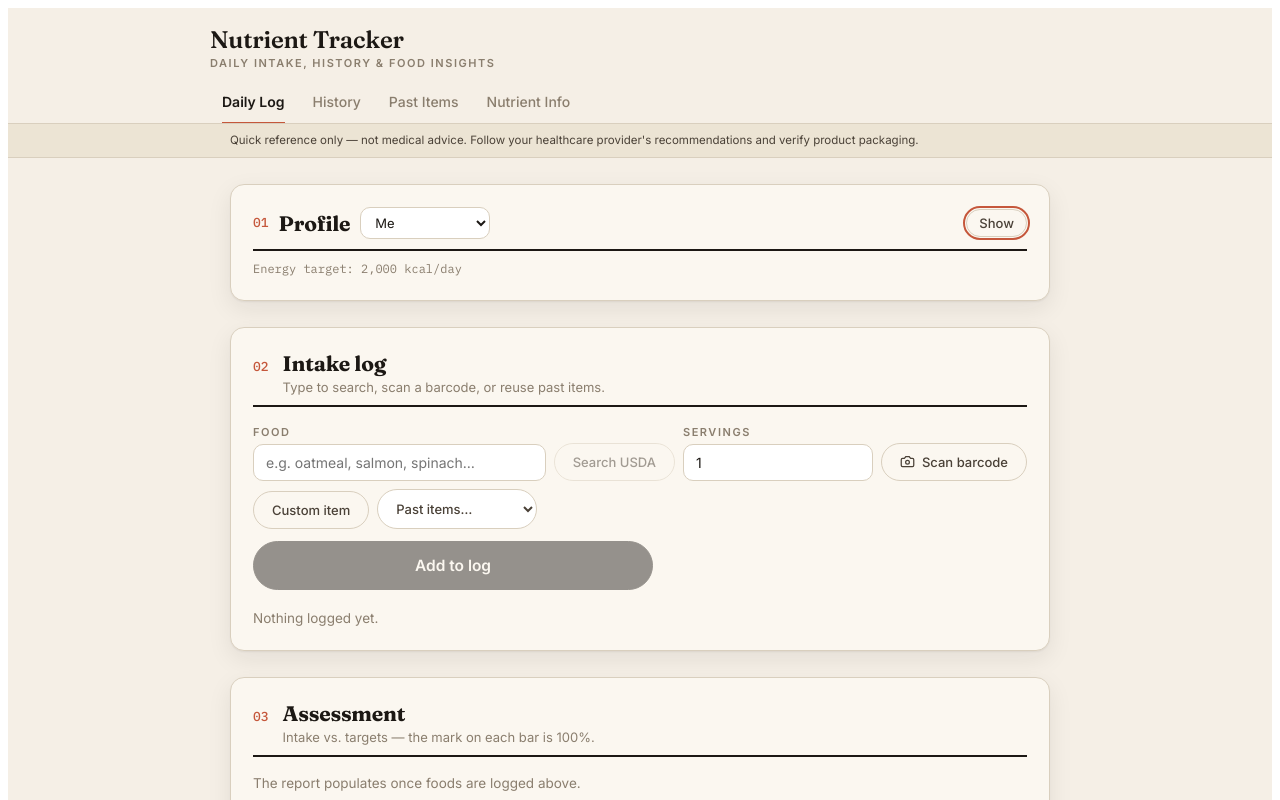
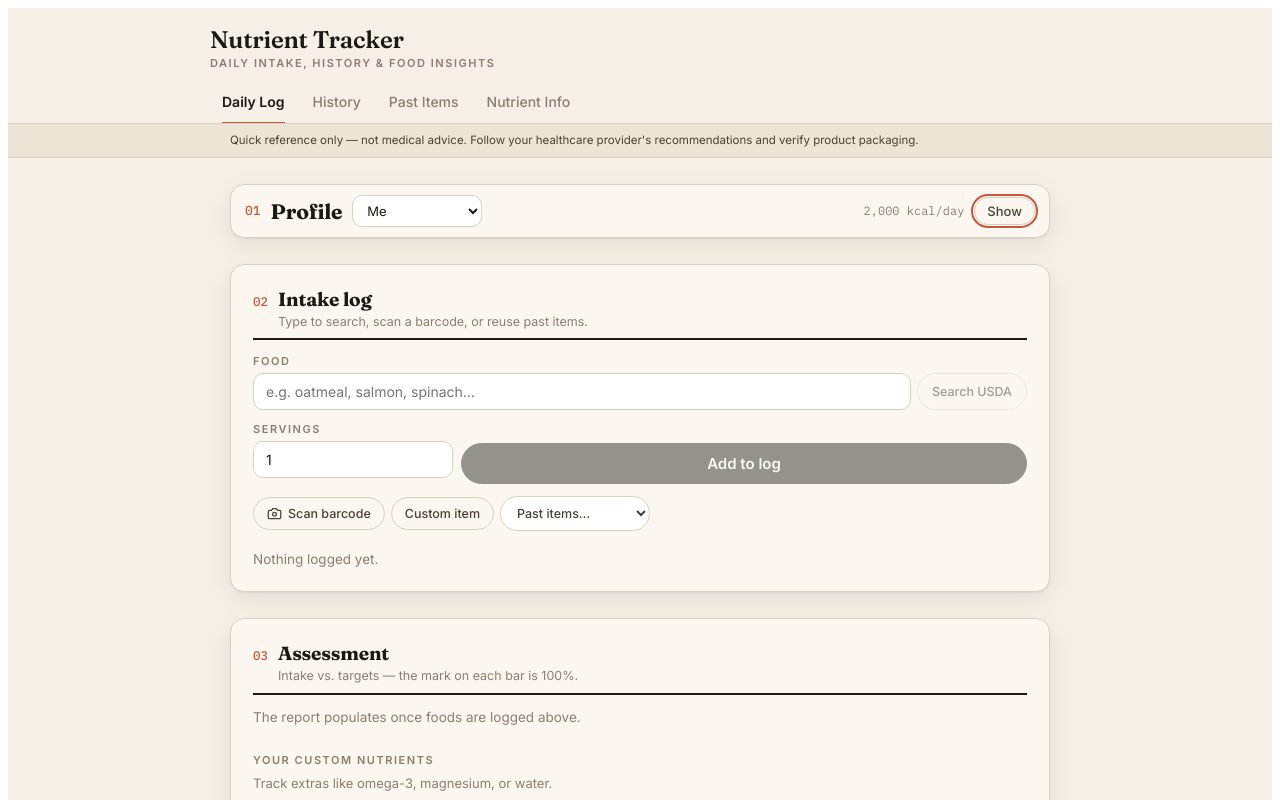
Before and after one commit to TKB789/nutrients, a React (Vite) app: page / in a window 1280 px wide. Both pictures are taken after a click on the button "Hide". Shown: the top 800 px of the page. Built offline with nearby package versions, Linux system fonts and the light colour scheme.

Commit message:
Add files via upload

```diff
--- a/src/App.jsx
+++ b/src/App.jsx
@@ -768,7 +768,19 @@ const css = `
 .na-btn:hover { background: #4a4137; border-color: #4a4137; }
 .na-btn-quiet { background: transparent; color: #4a4137; border-color: ${C.rule}; }
 .na-btn-quiet:hover { background: #ece4d4; }
-.na-panel { background: ${C.panel}; border: 1px solid ${C.rule}; border-radius: 14px; box-shadow: 0 1px 2px rgba(28,24,20,.06), 0 8px 24px rgba(28,24,20,.08); }
+.na-panel { background: ${C.panel}; border: 1px solid ${C.rule}; border-radius: 14px; box-shadow: 0 1px 2px rgba(28,24,20,.06), 0 8px 24px rgba(28,24,20,.08); padding: 22px 22px 24px; }
+.na-main { max-width: 860px; margin: 0 auto; padding: 26px 20px 40px; display: grid; gap: 26px; }
+.na-chipbtn { font: inherit; font-size: 12.5px; font-weight: 500; padding: 8px 13px; cursor: pointer; border: 1px solid ${C.rule}; background: transparent; color: #4a4137; border-radius: 999px; display: inline-flex; align-items: center; gap: 6px; white-space: nowrap; }
+.na-chipbtn:hover { background: #ece4d4; }
+.na-hdr { background: ${C.paper}; border-bottom: 1px solid ${C.rule}; padding: 18px 20px 0; }
+.na-banner { max-width: 860px; margin: 0 auto; padding: 8px 20px; font-size: 11.5px; line-height: 1.5; color: #4a4137; }
+@media (max-width: 600px) {
+  .na-panel { padding: 15px 14px 17px; border-radius: 12px; }
+  .na-main { padding: 14px 12px 32px; gap: 14px; }
+  .na-hdr { padding: 12px 14px 0; }
+  .na-banner { padding: 7px 14px; font-size: 11px; }
+  .na-tab { padding: 11px 10px; font-size: 13.5px; }
+}
 .na-tab { font: inherit; font-size: 14px; font-weight: 500; padding: 13px 12px; background: none; border: none; position: relative; color: ${C.faint}; cursor: pointer; white-space: nowrap; }
 .na-tab[aria-selected="true"] { color: ${C.ink}; font-weight: 600; }
 .na-tab[aria-selected="true"]::after { content: ''; position: absolute; bottom: -1px; left: 12px; right: 12px; height: 2px; background: ${C.accent}; }
@@ -1214,11 +1226,11 @@ function Field({ label, children, note }) {
 
 function SectionHead({ num, title, sub }) {
   return (
-    <div style={{ display: "flex", alignItems: "baseline", gap: 14, borderBottom: `2px solid ${C.navy}`, paddingBottom: 10, marginBottom: 18 }}>
-      {num && <span className="na-mono" style={{ fontSize: 13, color: C.accent, fontWeight: 500 }}>{num}</span>}
+    <div style={{ display: "flex", alignItems: "baseline", gap: 10, borderBottom: `2px solid ${C.navy}`, paddingBottom: 8, marginBottom: 14 }}>
+      {num && <span className="na-mono" style={{ fontSize: 12.5, color: C.accent, fontWeight: 500 }}>{num}</span>}
       <div>
-        <h2 className="na-serif" style={{ margin: 0, fontSize: 21, fontWeight: 700, color: C.navy }}>{title}</h2>
-        {sub && <p style={{ margin: "3px 0 0", fontSize: 13, color: C.faint }}>{sub}</p>}
+        <h2 className="na-serif" style={{ margin: 0, fontSize: 19, fontWeight: 700, color: C.navy }}>{title}</h2>
+        {sub && <p style={{ margin: "2px 0 0", fontSize: 12.5, color: C.faint, lineHeight: 1.4 }}>{sub}</p>}
       </div>
     </div>
   );
@@ -1823,7 +1835,7 @@ function RecipeImport({ req, onCancel, onComplete }) {
   }, [matched]);
 
   return (
-    <section className="na-panel" style={{ padding: "18px 20px 20px", borderLeft: `3px solid ${C.accent}` }}>
+    <section className="na-panel" style={{ borderLeft: `3px solid ${C.accent}` }}>
       <div style={{ display: "flex", justifyContent: "space-between", alignItems: "baseline", gap: 10, flexWrap: "wrap", marginBottom: 6 }}>
         <h2 className="na-serif" style={{ margin: 0, fontSize: 18, fontWeight: 700 }}>
           Import: {req.title}
@@ -1959,7 +1971,7 @@ function ReferenceTab({ targets }) {
     k === "vitD" ? `${targets.vitD} mcg` : "";
 
   return (
-    <section className="na-panel" style={{ padding: "22px 22px 10px" }}>
+    <section className="na-panel" style={{ paddingBottom: 10 }}>
       <SectionHead title="Nutrient reference" sub="What each tracked nutrient does, signs of shortfall, and how to get more. Targets shown reflect your profile." />
       {[...NUTRIENT_INFO, ...PRESET_NUTRIENTS.filter(pn => PRESET_INFO[pn.key]).map(pn => ({
         key: pn.key, ext: true, name: pn.name,
@@ -2029,7 +2041,7 @@ function HistoryTab({ history, onDeleteDay }) {
   }, [history, windowDays]); // eslint-disable-line
 
   return (
-    <section className="na-panel" style={{ padding: "22px 22px 24px" }}>
+    <section className="na-panel">
       <SectionHead title="History" sub="Saved daily reports, and which nutrients you ran low on over time." />
       <div style={{ display: "flex", gap: 8, marginBottom: 18 }}>
         {[7, 30].map(w => (
@@ -2150,7 +2162,7 @@ function PastItemsTab({ barcodes, customFoods, recentFoods, recipes, onSelect, o
   ];
   const total = groups.reduce((n, g) => n + g.rows.length, 0);
   return (
-    <section className="na-panel" style={{ padding: "22px 22px 24px" }}>
+    <section className="na-panel">
       <SectionHead title="Past items" sub="Everything you've scanned, entered, or imported. Tap an item to select it on the Daily Log." />
       <input className="na-input" type="search" value={filter} onChange={e => setFilter(e.target.value)}
         placeholder="Filter by name…" style={{ marginBottom: 12, maxWidth: 380 }} />
@@ -2732,7 +2744,7 @@ export default function NutritionAssessment() {
     <div className="na-root">
       <style>{css}</style>
 
-      <header style={{ background: C.paper, borderBottom: `1px solid ${C.rule}`, padding: "18px 20px 0" }}>
+      <header className="na-hdr">
         <div style={{ maxWidth: 860, margin: "0 auto" }}>
           <div>
             <h1 className="na-serif" style={{ margin: 0, fontSize: 24, fontWeight: 600, lineHeight: 1.15 }}>
@@ -2751,13 +2763,13 @@ export default function NutritionAssessment() {
       </header>
 
       <div style={{ background: "#ece4d4", borderBottom: `1px solid ${C.rule}` }}>
-        <p style={{ maxWidth: 860, margin: "0 auto", padding: "8px 20px", fontSize: 11.5, lineHeight: 1.5, color: "#4a4137" }}>
+        <p className="na-banner" style={{ margin: "0 auto" }}>
           Quick reference only — not medical advice. Follow your healthcare provider's
           recommendations and verify product packaging.
         </p>
       </div>
 
-      <main style={{ maxWidth: 860, margin: "0 auto", padding: "26px 20px 40px", display: "grid", gap: 26 }}>
+      <main className="na-main">
 
         {tab === "reference" && <ReferenceTab targets={targets} />}
         {tab === "history" && <HistoryTab history={history} onDeleteDay={deleteHistoryDay} />}
@@ -2771,8 +2783,8 @@ export default function NutritionAssessment() {
           <>
             {importReq && <RecipeImport req={importReq} onCancel={() => setImportReq(null)} onComplete={completeImport} />}
             {/* ---------- 01 Profile ---------- */}
-            <section className="na-panel" style={{ padding: "22px 22px 24px" }}>
-              <div style={{ display: "flex", alignItems: "center", gap: 10, borderBottom: `2px solid ${C.navy}`, paddingBottom: 10, marginBottom: profileOpen ? 18 : 0, flexWrap: "wrap" }}>
+            <section className="na-panel" style={profileOpen ? undefined : { padding: "10px 14px" }}>
+              <div style={{ display: "flex", alignItems: "center", gap: 10, borderBottom: profileOpen ? `2px solid ${C.navy}` : "none", paddingBottom: profileOpen ? 10 : 0, marginBottom: profileOpen ? 14 : 0, flexWrap: "wrap" }}>
                 <span className="na-mono" style={{ fontSize: 13, color: C.accent, fontWeight: 500 }}>01</span>
                 <h2 className="na-serif" style={{ margin: 0, fontSize: 21, fontWeight: 700, color: C.navy, flex: "0 0 auto" }}>Profile</h2>
                 <select className="na-select" value={currentUser} aria-label="Logging for"
@@ -2789,6 +2801,11 @@ export default function NutritionAssessment() {
                   </>
                 )}
                 <span style={{ flex: 1 }} />
+                {!profileOpen && (
+                  <span className="na-mono" style={{ fontSize: 12, color: C.faint, whiteSpace: "nowrap" }}>
+                    {targets.kcal.toLocaleString()} kcal/day
+                  </span>
+                )}
                 <button className="na-btn na-btn-quiet" aria-expanded={profileOpen}
                   onClick={() => setProfileOpen(o => {
                     const nv = !o;
@@ -2869,23 +2886,22 @@ export default function NutritionAssessment() {
                     Energy target basis: {targets.kcalBasis} → {targets.kcal.toLocaleString()} kcal/day
                   </p>
                 </>
-              ) : (
-                <p className="na-mono" style={{ fontSize: 12, color: C.faint, margin: "10px 0 0" }}>
-                  Energy target: {targets.kcal.toLocaleString()} kcal/day
-                </p>
-              )}
+              ) : null}
             </section>
 
             {/* ---------- 02 Intake log ---------- */}
-            <section className="na-panel" style={{ padding: "22px 22px 24px" }}>
+            <section className="na-panel">
               <SectionHead num="02" title="Intake log" sub="Type to search, scan a barcode, or reuse past items." />
 
-              <div style={{ display: "flex", gap: 8, flexWrap: "wrap", alignItems: "flex-end" }}>
-                <div style={{ flex: "1 1 220px", position: "relative" }}>
+              <div style={{ display: "grid", gap: 12 }}>
+                {/* Row 1 — food search with the USDA lookup attached to the field */}
+                <div style={{ position: "relative" }}>
                   <Field label="Food">
+                    <div style={{ display: "flex", gap: 6 }}>
                       <input
                         className="na-input" value={selected ? selected.name : query}
                         placeholder="e.g. oatmeal, salmon, spinach…"
+                        style={{ flex: 1, minWidth: 0 }}
                         onChange={(e) => { setSelected(null); setQuery(e.target.value); setHideSuggest(false); }}
                         onFocus={() => setHideSuggest(false)}
                         onBlur={() => setTimeout(() => setHideSuggest(true), 150)}
@@ -2894,6 +2910,11 @@ export default function NutritionAssessment() {
                           if (e.key === "Escape") setHideSuggest(true);
                         }}
                       />
+                      <button className="na-btn na-btn-quiet" onClick={runUsdaSearch} disabled={searching || !query.trim()}
+                        style={{ opacity: searching || !query.trim() ? 0.5 : 1, flexShrink: 0, padding: "9px 14px", fontSize: 12.5 }}>
+                        {searching ? "Searching…" : "Search USDA"}
+                      </button>
+                    </div>
                   </Field>
                   {matches.length > 0 && !selected && usdaResults.length === 0 && !hideSuggest && (
                     <ul style={{ position: "absolute", zIndex: 5, left: 0, right: 0, top: "100%", margin: 0, padding: 0, listStyle: "none", background: "#fff", border: `1px solid ${C.rule}`, borderTop: "none", boxShadow: "0 6px 16px rgba(24,36,48,0.12)" }}>
@@ -2911,11 +2932,9 @@ export default function NutritionAssessment() {
                     </ul>
                   )}
                 </div>
-                <button className="na-btn na-btn-quiet" onClick={runUsdaSearch} disabled={searching || !query.trim()}
-                  style={{ opacity: searching || !query.trim() ? 0.5 : 1 }}>
-                  {searching ? "Searching…" : "Search USDA"}
-                </button>
-                <div style={{ width: 190 }}>
+                {/* Row 2 — quantity and the primary action side by side */}
+                <div style={{ display: "flex", gap: 8, alignItems: "flex-start", flexWrap: "wrap" }}>
+                <div style={{ flex: "0 1 200px", minWidth: 140 }}>
                   {selected && selected.per100g ? (
                     <Field label="Amount" note={amountUnit !== "serving" && UNITS[amountUnit] && UNITS[amountUnit].approx ? "Volume units are approximate — density varies by food." : null}>
                       <div style={{ display: "flex", gap: 6 }}>
@@ -2932,8 +2951,17 @@ export default function NutritionAssessment() {
                     </Field>
                   )}
                 </div>
-                <button className="na-btn na-btn-quiet" onClick={() => { setShowScanner(s => !s); setScanStatus(""); }}
-                  style={{ display: "inline-flex", alignItems: "center", gap: 7 }}>
+                {/* Primary action — beside the quantity so logging is one glance, one tap */}
+                <button className="na-btn" onClick={addFood} disabled={!selected}
+                  style={{ opacity: selected ? 1 : 0.45, flex: "1 1 170px", marginTop: 21,
+                    padding: "10px 18px", fontSize: 15, fontWeight: 600 }}>
+                  Add to log
+                </button>
+                </div>
+
+                {/* Row 3 — other ways to find a food, as quiet chips */}
+                <div style={{ display: "flex", gap: 6, flexWrap: "wrap", alignItems: "center" }}>
+                <button className="na-chipbtn" onClick={() => { setShowScanner(s => !s); setScanStatus(""); }}>
                   {!showScanner && (
                     <svg aria-hidden width="15" height="15" viewBox="0 0 24 24" fill="none" stroke="currentColor" strokeWidth="2" strokeLinecap="round" strokeLinejoin="round">
                       <path d="M14.5 4h-5L7 7H4a2 2 0 0 0-2 2v9a2 2 0 0 0 2 2h16a2 2 0 0 0 2-2V9a2 2 0 0 0-2-2h-3l-2.5-3z" />
@@ -2942,12 +2970,12 @@ export default function NutritionAssessment() {
                   )}
                   {showScanner ? "Cancel scan" : "Scan barcode"}
                 </button>
-                <button className="na-btn na-btn-quiet" onClick={() => setShowCustom(s => !s)}>
+                <button className="na-chipbtn" onClick={() => setShowCustom(s => !s)}>
                   {showCustom ? "Cancel custom item" : "Custom item"}
                 </button>
-                <div style={{ width: 160 }}>
+                <div style={{ flex: "0 1 150px", minWidth: 120 }}>
                   <select className="na-select" value="" aria-label="Past items"
-                    style={{ borderRadius: 999, padding: "10px 14px", fontSize: 13, fontWeight: 500, color: "#4a4137" }}
+                    style={{ borderRadius: 999, padding: "8px 12px", fontSize: 12.5, fontWeight: 500, color: "#4a4137" }}
                     onChange={e => {
                       const v = e.target.value;
                       if (!v) return;
@@ -2993,14 +3021,7 @@ export default function NutritionAssessment() {
                   </select>
                 </div>
               </div>
-
-              {/* Primary action — sized and placed last to signal it records the entry */}
-              <button className="na-btn" onClick={addFood} disabled={!selected}
-                style={{ opacity: selected ? 1 : 0.45, display: "block", width: "100%", maxWidth: 400,
-                  marginTop: 12, padding: "14px 18px", fontSize: 15.5, fontWeight: 600 }}>
-                Add to log
-              </button>
-
+              </div>
 
               {showScanner && <BarcodeScanner onDetect={handleBarcode} onClose={() => setShowScanner(false)} />}
               {scanStatus && <p className="na-mono" style={{ marginTop: 12, marginBottom: 0, fontSize: 12.5, color: C.ok }}>{scanStatus}</p>}
@@ -3130,7 +3151,7 @@ export default function NutritionAssessment() {
             </section>
 
             {/* ---------- 03 Assessment ---------- */}
-            <section className="na-panel" style={{ padding: "22px 22px 10px" }}>
+            <section className="na-panel" style={{ paddingBottom: 10 }}>
               <SectionHead num="03" title="Assessment" sub="Intake vs. targets — the mark on each bar is 100%." />
               {log.length === 0 ? (
                 <p style={{ fontSize: 13.5, color: C.faint, paddingBottom: 14 }}>The report populates once foods are logged above.</p>
@@ -3297,7 +3318,7 @@ export default function NutritionAssessment() {
             </section>
 
             {/* ---------- 04 Recommendations ---------- */}
-            <section className="na-panel" style={{ padding: "22px 22px 24px" }}>
+            <section className="na-panel">
               <a href={RECIPE_SITE_URL} target="_top" rel="noopener"
                 style={{ float: "right", fontSize: 13, fontWeight: 500, color: C.accent, textDecoration: "none", borderBottom: `1px solid ${C.accent}`, marginTop: 4 }}>
                 Open recipe book ↗
```
Lines whose indentation alone changed are shown as unchanged.
